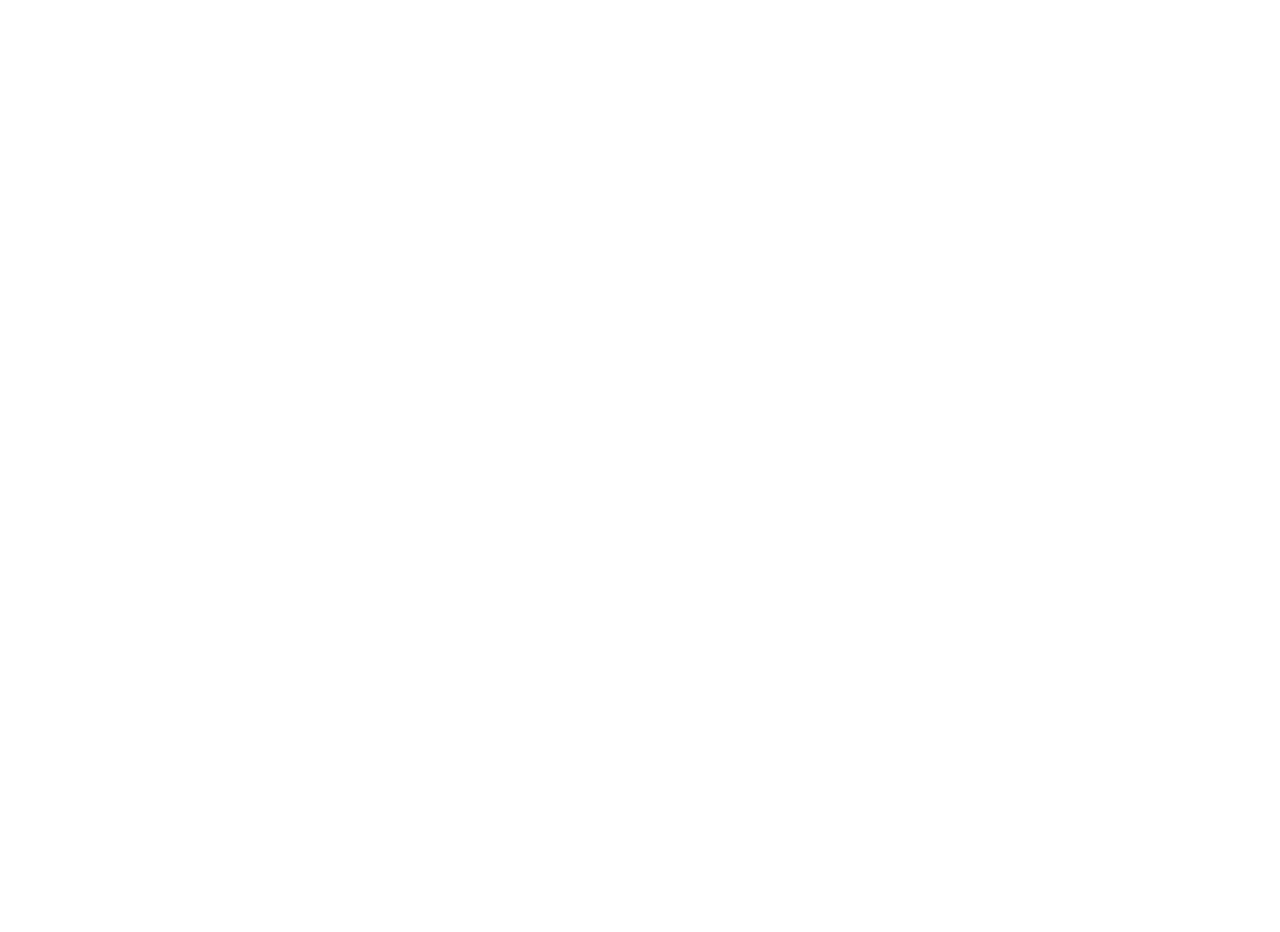
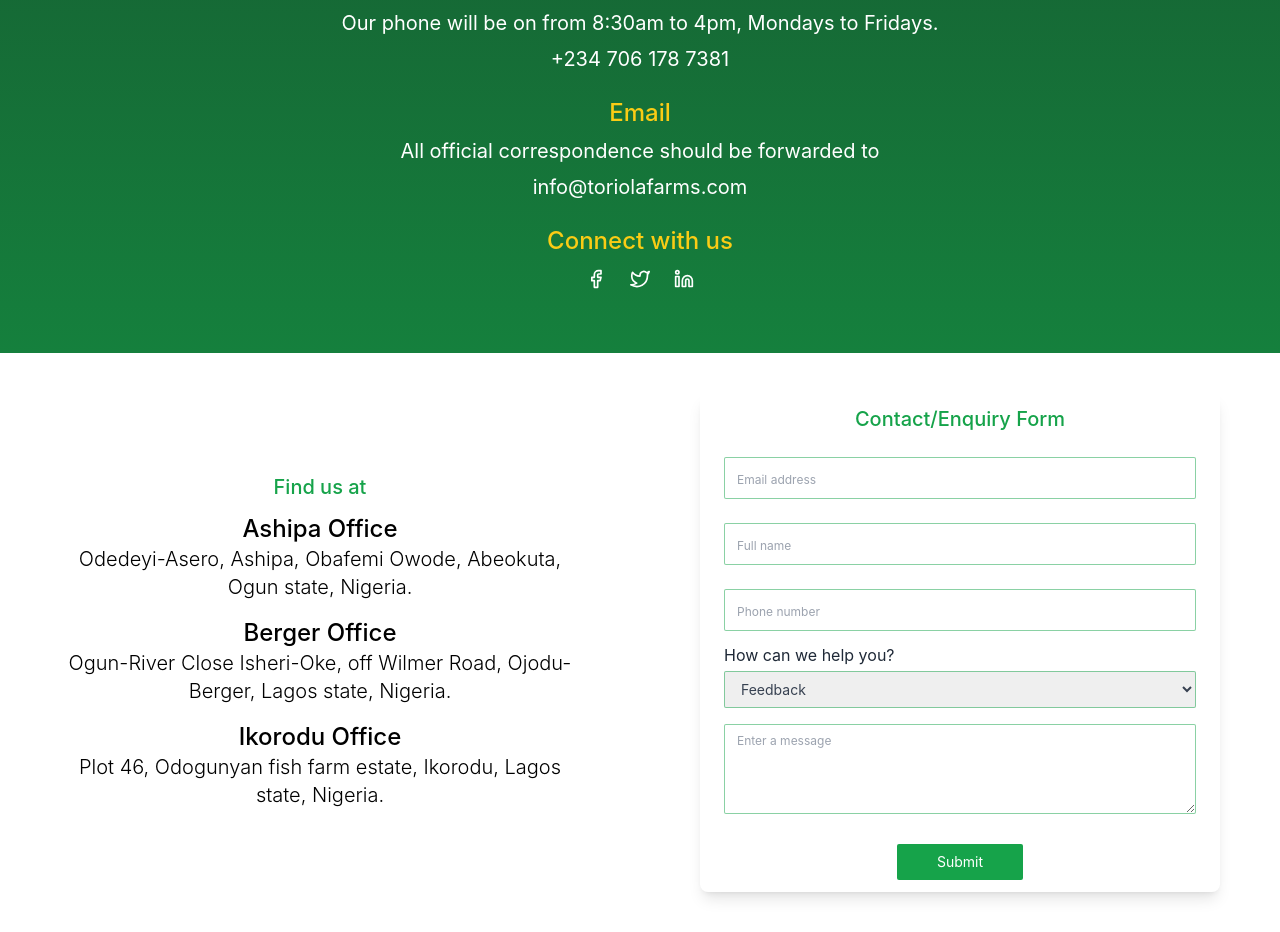
Before and after one commit to Abdul-azeez21/Toriola-Farms, a React (Create React App) app: page /contact in a window 1280 px wide. Before the commit this address had no page. Shown: the part 328-1260 px from the top of the page. Before the commit the page ends 800 px from the top, so only its background shows below. Built offline with nearby package versions, Linux system fonts and the light colour scheme.

Commit message:
contact page

```diff
--- a/src/App.js
+++ b/src/App.js
@@ -6,6 +6,7 @@
 import Product from "./Pages/Product";
 import Careers from "./Pages/Careers";
 import Sustainability from "./Pages/Sustainability";
+import Contact from "./Pages/Contact";
 
 function App() {
   return (
@@ -16,6 +17,7 @@
         <Route path="product" element={<Product />} />
         <Route path="careers" element={<Careers />} />
         <Route path="sustainability" element={<Sustainability />} />
+        <Route path="contact" element={<Contact />} />
       </Routes>
     </div>
   );
--- /dev/null
+++ b/src/Pages/Contact.jsx
@@ -0,0 +1,179 @@
+import React from "react";
+//components
+import { Navbar } from "../components/Navbar";
+//icons
+import { FiFacebook, FiTwitter, FiLinkedin } from "react-icons/fi";
+
+const Contact = () => {
+  return (
+    <div>
+      <Navbar />
+      {/* ... */}
+      <div className="flex items-center justify-center mt-16 py-10 mx-10">
+        <div>
+          <h1 className="text-green-600 lg:text-2xl md:text-2xl text-lg text-center">
+            Contact Us
+          </h1>
+          <p className="font-thin lg:text-xl md:text-xl text-base text-center py-2">
+            Please contact us with the details below if you have any question or
+            enquiry.
+          </p>
+          <hr className="border-green-600/25 my-3"></hr>
+        </div>
+      </div>
+      {/* ... */}
+      <div className="flex items-center justify-center bg-gradient-to-b from-green-800 to-green-700 p-10">
+        <div className="mx-10">
+          <div className="py-3">
+            <h1 className="text-yellow-400 font-medium lg:text-2xl md:text-2xl text-lg text-center">
+              Helpline
+            </h1>
+            <p className="text-white lg:text-xl md:text-xl text-base text-center py-2">
+              Our phone will be on from 8:30am to 4pm, Mondays to Fridays.
+            </p>
+            <p className="text-white lg:text-xl md:text-xl text-base text-center">
+              +234 706 178 7381
+            </p>
+          </div>
+          <div className="py-3">
+            <h1 className="text-yellow-400 font-medium lg:text-2xl md:text-2xl text-lg text-center">
+              Email
+            </h1>
+            <p className="text-white lg:text-xl md:text-xl text-base text-center py-2">
+              All official correspondence should be forwarded to
+            </p>
+            <p className="text-white lg:text-xl md:text-xl text-base text-center">
+              info@toriolafarms.com
+            </p>
+          </div>
+          <div className="py-3">
+            <h1 className="text-yellow-400 font-medium lg:text-2xl md:text-2xl text-lg text-center">
+              Connect with us
+            </h1>
+            <div className="flex justify-center py-3">
+              <a
+                href="https://www.facebook.com/profile.php?id=100067911163393"
+                className="mx-3"
+              >
+                <FiFacebook className="text-white h-5 w-5" />
+              </a>
+              <a
+                href="https://mobile.twitter.com/ToriolaFarms"
+                className="mx-3"
+              >
+                <FiTwitter className="text-white h-5 w-5" />
+              </a>
+              <a
+                href="https://www.linkedin.com/company/toriola-farms"
+                className="mx-3"
+              >
+                <FiLinkedin className="text-white h-5 w-5" />
+              </a>
+            </div>
+          </div>
+        </div>
+      </div>
+      {/* ... */}
+      <div className="flex items-center justify-center my-10">
+        <div className="grid grid-cols-1 lg:grid-cols-2 md:grid-cols-2 xl:grid-cols-2 gap-x-20 gap-y-10 lg:mx-10 md:mx-10 mx-5">
+          <div className="flex items-center justify-center mx-5">
+            <div>
+              <h1 className="text-green-600 font-medium lg:text-xl md:text-xl text-base text-center py-1">
+                Find us at
+              </h1>
+              <div className="py-2">
+                <h1 className="font-medium lg:text-2xl md:text-2xl text-lg text-center">
+                  Ashipa Office
+                </h1>
+                <p className="font-light lg:text-xl md:text-xl text-base text-center">
+                  Odedeyi-Asero, Ashipa, Obafemi Owode, Abeokuta, Ogun state,
+                  Nigeria.
+                </p>
+              </div>
+              <div className="py-2">
+                <h1 className="font-medium lg:text-2xl md:text-2xl text-lg text-center">
+                  Berger Office
+                </h1>
+                <p className="font-light lg:text-xl md:text-xl text-base text-center">
+                  Ogun-River Close Isheri-Oke, off Wilmer Road, Ojodu-Berger,
+                  Lagos state, Nigeria.
+                </p>
+              </div>
+              <div className="py-2">
+                <h1 className="font-medium lg:text-2xl md:text-2xl text-lg text-center">
+                  Ikorodu Office
+                </h1>
+                <p className="font-light lg:text-xl md:text-xl text-base text-center">
+                  Plot 46, Odogunyan fish farm estate, Ikorodu, Lagos state,
+                  Nigeria.
+                </p>
+              </div>
+            </div>
+          </div>
+          <div className=" mx-5">
+            <div className="rounded-lg shadow-lg p-3">
+              <h1 className="text-center text-green-600 font-medium lg:text-xl md:text-xl text-base">
+                Contact/Enquiry Form
+              </h1>
+              <form>
+                <div className="mx-3 my-3">
+                  <input
+                    className="appearance-none rounded-sm w-full my-3 px-3 py-2 border border-green-600/50 placeholder-gray-400 placeholder:text-xs text-gray-900 focus:outline-none focus:border-green-600 text-base"
+                    placeholder="Email address"
+                    type="email"
+                    name="email"
+                    id="email"
+                  />
+                  <input
+                    className="appearance-none rounded-sm w-full my-3 px-3 py-2 border border-green-600/50 placeholder-gray-400 placeholder:text-xs text-gray-900 focus:outline-none focus:border-green-600 text-base"
+                    placeholder="Full name"
+                    type="text"
+                    name="name"
+                    id="name"
+                  />
+                  <input
+                    className="appearance-none rounded-sm w-full my-3 px-3 py-2 border border-green-600/50 placeholder-gray-400 placeholder:text-xs text-gray-900 focus:outline-none focus:border-green-600 text-base"
+                    placeholder="Phone number"
+                    type="tel"
+                    name="phonenumber"
+                    id="phonenumber"
+                  />
+                  <div>
+                    <label for="help" className="text-base text-gray-800">
+                      How can we help you?
+                    </label>
+                    <select
+                      class="rounded-sm w-full my-1 px-3 py-2 border border-green-600/50  text-gray-700 focus:outline-none focus:border-green-600 text-sm"
+                      name="help"
+                      id="help"
+                    >
+                      {" "}
+                      <option>Feedback</option>
+                      <option value="suggestion">Suggestion</option>
+                      <option value="enquiry">Enquiry</option>
+                      <option value="other">Other</option>
+                    </select>
+                  </div>
+                  <textarea
+                    class="appearance-none rounded-sm w-full my-3 px-3 py-2 border border-green-600/50 placeholder-gray-400 placeholder:text-xs text-gray-900 focus:outline-none focus:border-green-600 text-base"
+                    name="message"
+                    id="message"
+                    rows="3"
+                    placeholder="Enter a message"
+                  ></textarea>
+                </div>
+                <div className="flex items-center justify-center">
+                  <button className="text-white bg-green-600 hover:bg-green-800 text-sm px-10 py-2 rounded-sm">
+                    Submit
+                  </button>
+                </div>
+              </form>
+            </div>
+          </div>
+        </div>
+      </div>
+    </div>
+  );
+};
+
+export default Contact;
--- a/src/Pages/Home.jsx
+++ b/src/Pages/Home.jsx
@@ -36,7 +36,7 @@
               />
             </h2>
             <div className="py-2">
-              <a href="/">
+              <a href="/contact">
                 <button className="text-white bg-green-500 hover:bg-green-800 text-sm px-6 py-2 rounded-br-lg rounded-tl-lg">
                   Contact us
                 </button>
--- a/src/Pages/Sustainability.jsx
+++ b/src/Pages/Sustainability.jsx
@@ -55,7 +55,7 @@
               className="xl:h-48 xl:w-48 lg:h-48 lg:w-48 md:h-44 md:w-44 h-36 w-36"
             />
           </motion.div>
-          <hr className="border-green-600-25 my-3"></hr>
+          <hr className="my-3"></hr>
           <div className="flex justify-center items-center">
             <div>
               <h1 className="lg:text-xl md:text-xl text-base text-start font-medium py-1">
@@ -91,7 +91,7 @@
               className="xl:h-48 xl:w-48 lg:h-48 lg:w-48 md:h-44 md:w-44 h-36 w-36"
             />
           </motion.div>
-          <hr className="border-green-600-25 my-3"></hr>
+          <hr className="my-3"></hr>
           <div className="flex justify-center items-center">
             <div>
               <h1 className="lg:text-xl md:text-xl text-base text-start font-medium py-1">
@@ -126,7 +126,7 @@
               className="xl:h-48 xl:w-48 lg:h-48 lg:w-48 md:h-44 md:w-44 h-36 w-36"
             />
           </motion.div>
-          <hr className="border-green-600-25 my-3"></hr>
+          <hr className="my-3"></hr>
           <div className="flex justify-center items-center">
             <div>
               <h1 className="lg:text-xl md:text-xl text-base text-start font-medium py-1">
--- a/src/components/MobileNav.jsx
+++ b/src/components/MobileNav.jsx
@@ -65,7 +65,7 @@
           transition={{ duration: 1, delay: 0 }}
           viewport={{ once: false }}
         >
-          <Link to="/">Contact Us</Link>
+          <Link to="/contact">Contact Us</Link>
         </motion.li>
         <div className="pt-10">
           <FaLeaf className="h-8 w-8 text-lime-100/50" />
--- a/src/components/Navbar.jsx
+++ b/src/components/Navbar.jsx
@@ -50,7 +50,7 @@
               <Link to="/sustainability">Sustainability</Link>
             </li>
             <li className="hover:border-b hover:border-green-900">
-              <Link to="/">Contact Us</Link>
+              <Link to="/contact">Contact Us</Link>
             </li>
           </ul>
         </div>
```
